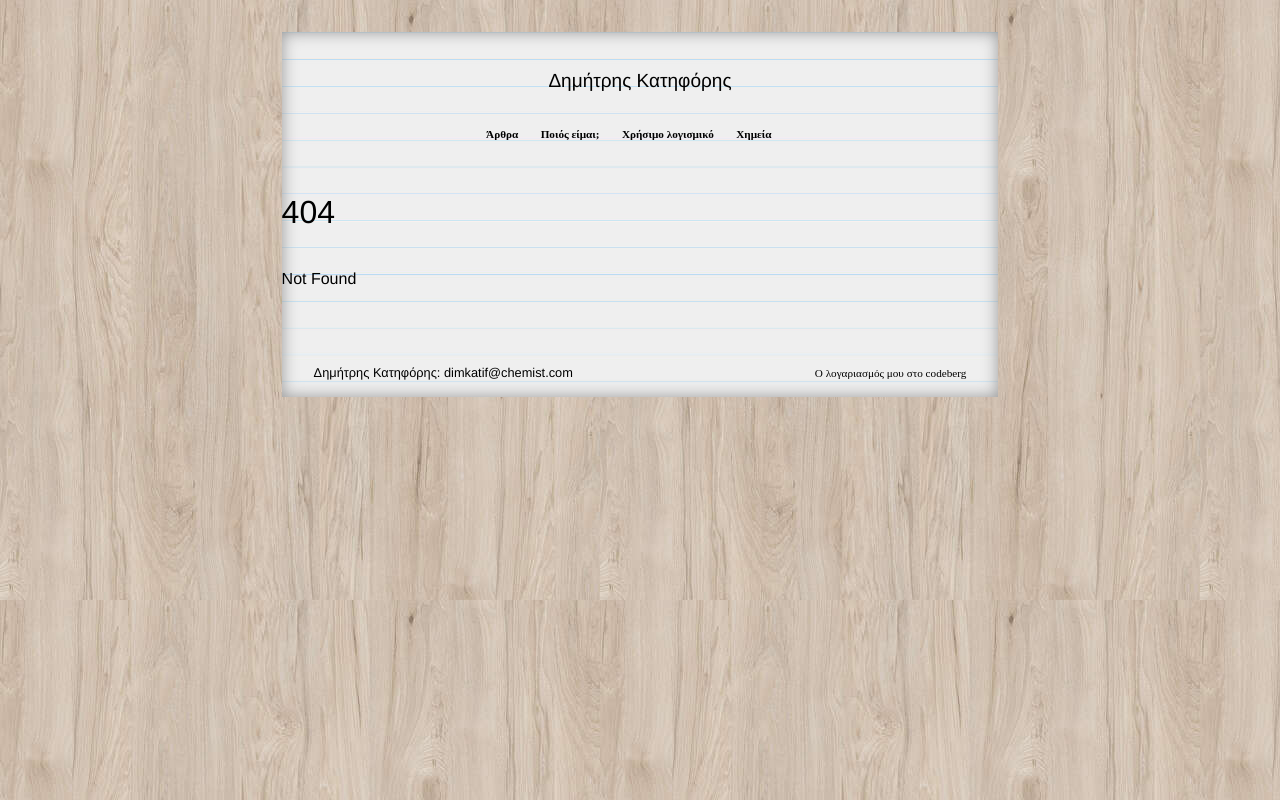
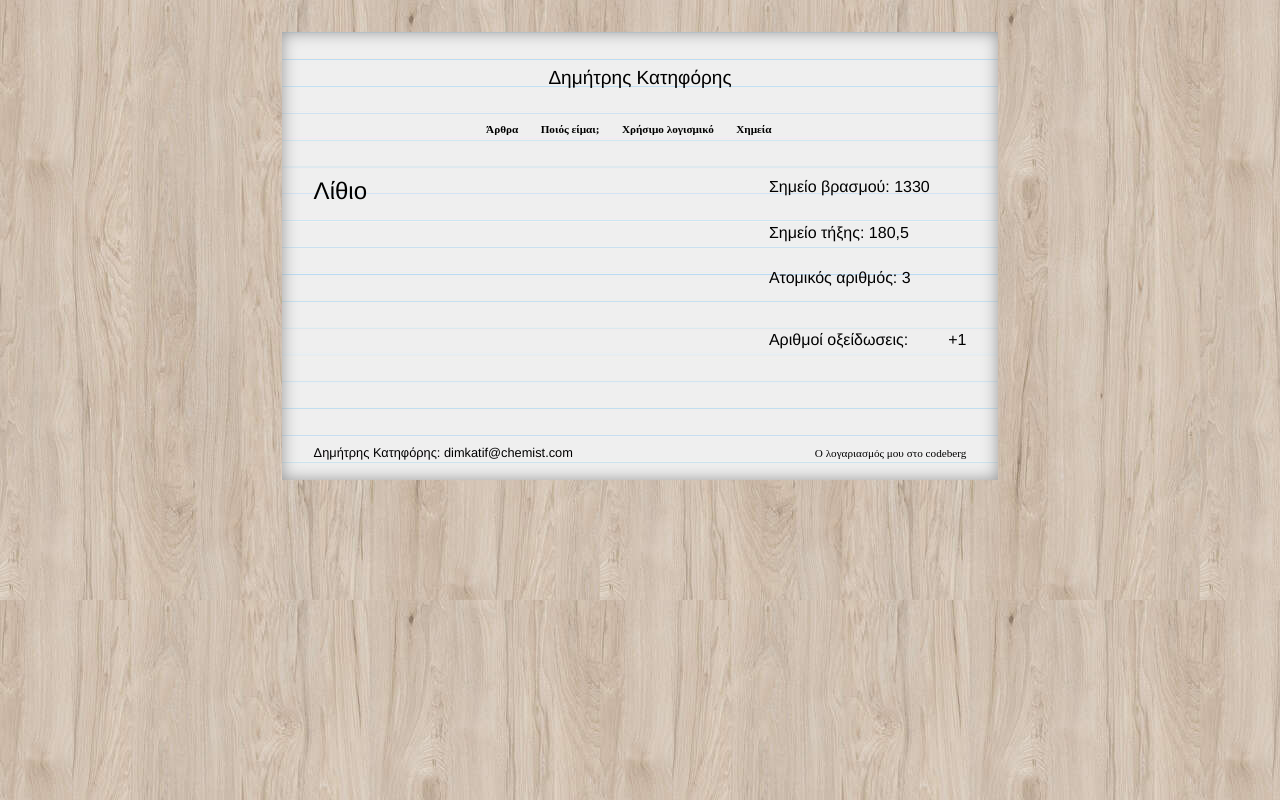
Before and after one commit to mitsoska/website_final, a SvelteKit app: page /elements/Lithium in a window 1280 px wide. Before the commit this address had no page. Built offline with nearby package versions, Linux system fonts and the light colour scheme.

Commit message:
Redesign once again and added a new page where you will be able to browse chemical elements

```diff
--- a/src/app.html
+++ b/src/app.html
@@ -2,7 +2,7 @@
 <html lang="en">
 	<head>
 		<meta charset="utf-8" />
-		<link rel="icon" href="%sveltekit.assets%/favicon.png" />
+		<link rel="icon" href="/static/favicon.png" />
 		<meta name="viewport" content="width=device-width" />
 		%sveltekit.head%
 	</head>
--- /dev/null
+++ b/src/lib/components/element.svelte
@@ -0,0 +1,51 @@
+<script>
+  export let boiling_point;
+  export let atomic_num;
+
+  export let melting_point;
+  export let oxidation_states = [];
+
+  export let name;
+</script>
+
+<div class="elem-header">
+  <h2>{name}</h2>
+
+  <div class="details">
+    <p> Σημείο βρασμού: {boiling_point} </p>
+    <p> Σημείο τήξης: {melting_point} </p>
+
+    <p> Ατομικός αριθμός: {atomic_num} </p>
+    <div class="oxi">
+      <p> Αριθμοί οξείδωσεις: </p>
+      <ul>
+        {#each oxidation_states as ox}
+          <li>{ox}</li>
+        {/each}
+      </ul>
+    </div>
+  </div>
+</div>
+
+<style>
+
+  .elem-header {
+    display: flex;
+    justify-content: space-between;
+    margin: 0em 2em;
+  }
+  h1 p li h2  {
+    color: black;
+  }
+
+  ul {
+    list-style: none;
+    display: flex;
+  }
+
+  .oxi {
+    display: flex;
+    align-items: center;
+  }
+
+</style>
--- a/src/lib/components/post.svelte
+++ b/src/lib/components/post.svelte
@@ -37,9 +37,10 @@
     color: black;
     text-decoration: none;
     border-radius: 0.2em;
+    border: 1px solid black;
     padding: 0.1em 1em;
     margin: 1em 3em;
-    background-image: linear-gradient(to bottom, rgb(150, 150, 150), rgb(130, 130, 130));
+    background-image: linear-gradient(to bottom, rgba(150, 150, 150, 0.15), rgba(130, 130, 130, 0.15));
   }
 
 
--- a/src/routes/+layout.svelte
+++ b/src/routes/+layout.svelte
@@ -97,10 +97,10 @@
 
   }
 
-  :global(p, h1, h2, h3, h4, pre) {
+  :global(p, h1, h2, h3, h4, pre, li) {
     font-family: "Helvetica", sans-serif;
     font-weight: 500;
-    line-height: 1.85em;
+    line-height: 29.6px;
     color: black;
   }
 
--- a/src/routes/+page.svelte
+++ b/src/routes/+page.svelte
@@ -16,7 +16,7 @@
   .text {
     position: relative;
     color: rgb(200, 200, 200);
-    top: 0px;
+    top: 22px;
   }
 
   .text p {
--- a/src/routes/about/+page.svelte
+++ b/src/routes/about/+page.svelte
@@ -13,15 +13,16 @@
 <style>
 
   .highlight {
-        color: rgb(90, 230, 90);
+    color: rgb(0, 100, 0);
   }
+
   a {
-    color: rgb(190, 190, 250);
+    color: rgb(50, 50, 250);
     font-weight: 500;
     text-decoration: none;
   }
 
-p {
+  p {
     color: black;
     margin: 0;
   }
@@ -35,8 +36,7 @@ p {
   }
 
   .profile {
-    height: 12em;
-    border: 0.2em solid black;
+    border: 2px solid black;
     border-radius: 0.3em;
   }
 
--- a/src/routes/chemistry/+page.svelte
+++ b/src/routes/chemistry/+page.svelte
@@ -1,9 +1,10 @@
 <a href="/nomenclature"> Ονοματολογία γνωστών ενώσεων </a>
+<a href="/elements/Lithium"> Λίθιο </a>
 
 <style>
         a {
           color: black;
           margin: 2em;
-          display: inline-block;
+          display: block;
         }
 </style>
--- /dev/null
+++ b/src/routes/elements/Lithium/+page.svelte
@@ -0,0 +1,5 @@
+<script>
+  import Element from '$lib/components/element.svelte'
+</script>
+
+<Element name="Λίθιο" melting_point="180,5" boiling_point="1330" atomic_num="3" oxidation_states={["+1"]}/>
--- /dev/null
+++ b/src/routes/elements/[slug]/+page.svelte
@@ -0,0 +1 @@
+<h1> Pioyi </h1>
--- a/src/routes/posts/[slug]/+page.svelte
+++ b/src/routes/posts/[slug]/+page.svelte
@@ -49,17 +49,21 @@
     color: black;
     width: 100%;
     text-align: center;
-    margin-top: 2em;
+  }
+
+  p {
+    margin-bottom: 54px;
   }
 
   .content {
     color: white;
     width: 100%;
     max-width: 70ch;
-    margin: 0 auto;
+    margin: 0px auto;
   }
+
   .start {
-    padding: 3em 0em;
+    padding: 0px 0em;
   }
 
   .start h1 {
@@ -70,7 +74,9 @@
   .start p {
     text-align: center;
     font-size: 15px;
+    padding-top: 12px;
   }
+
   main {
     width: 100%;
     color: black;
--- a/src/routes/software/+page.svelte
+++ b/src/routes/software/+page.svelte
@@ -22,18 +22,29 @@
 
 <style>
 
+  h1 {
+    margin-bottom: 29.8px;
+  }
+
+  p {
+    margin: 0;
+  }
+
   a {
     text-decoration: none;
     color: var(--purple);
   }
+
   main {
     width: 100%;
   }
 
   .content {
+    position: relative;
+    top: 0px;
     color: white;
     max-width: 70ch;
-    margin: 3em auto;
+    margin: 0em auto;
   }
 
 </style>
```
Also changed, not shown: static/favicon.png. Lines whose indentation alone changed are shown as unchanged.
